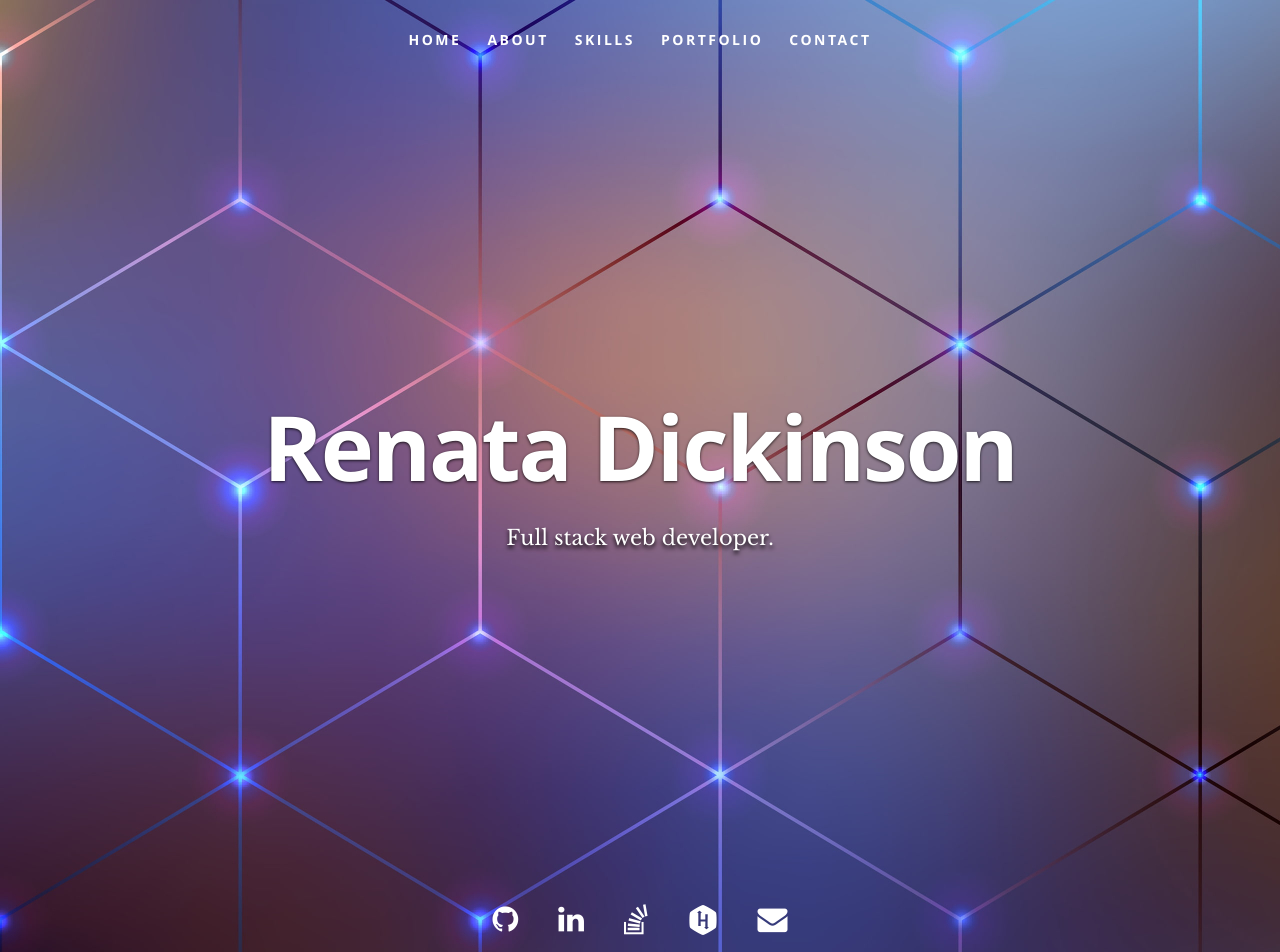
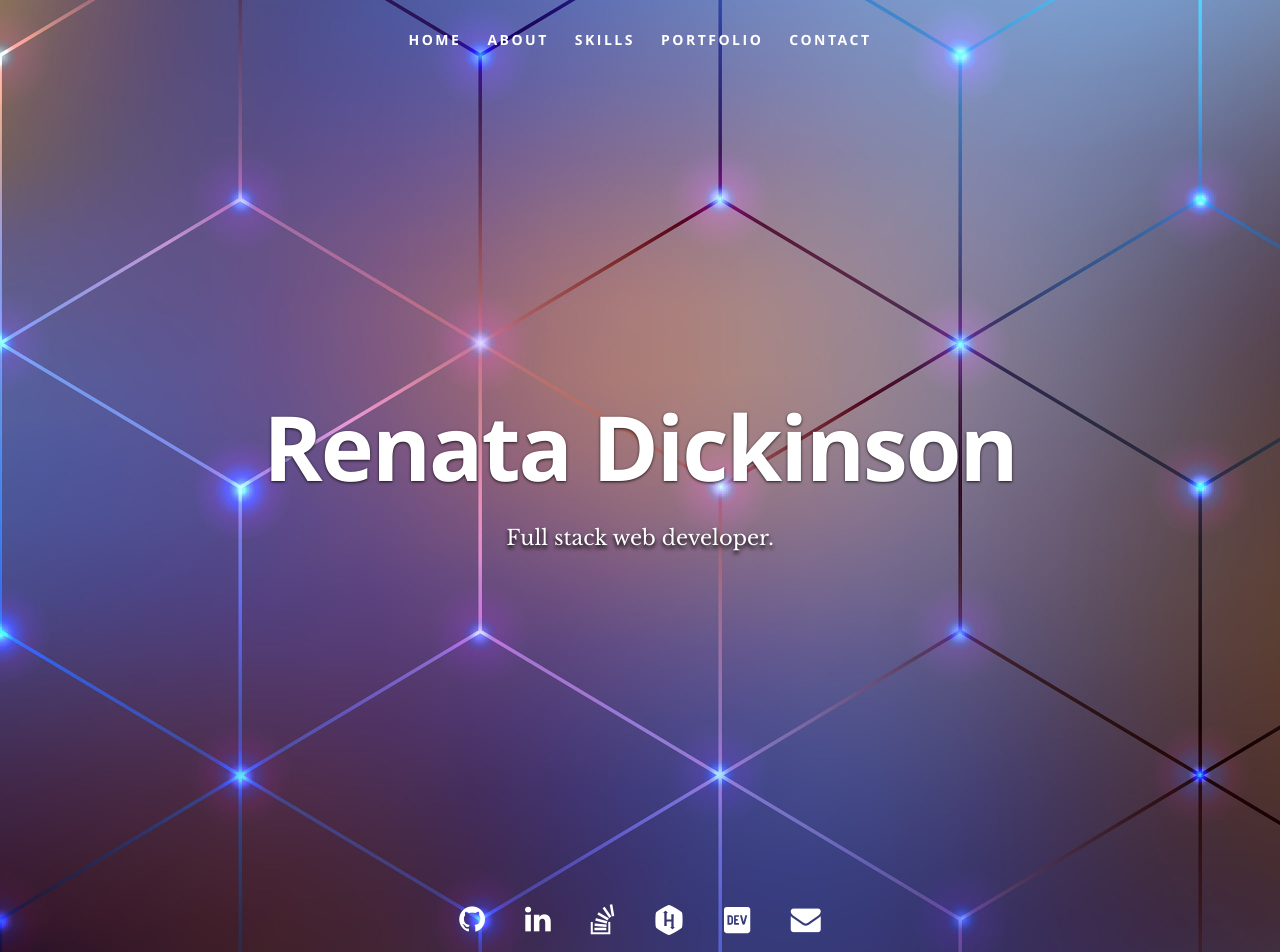
Before and after one commit to Seraphyne/react-portfolio-2.0, a React (Create React App) app: page / in a window 1280 px wide. Shown: the top 952 px of the page. Built offline with nearby package versions, Linux system fonts and the light colour scheme.

Commit message:
changes on footer and skills

```diff
--- a/src/Components/Footer/Footer.js
+++ b/src/Components/Footer/Footer.js
@@ -1,6 +1,7 @@
 import React from 'react';
 import { FontAwesomeIcon } from '@fortawesome/react-fontawesome';
 import { faHackerrank } from '@fortawesome/free-brands-svg-icons';
+import {faDev} from '@fortawesome/free-brands-svg-icons';
 import './Footer.css';
 
 export default function Footer(props) {
@@ -12,6 +13,7 @@ export default function Footer(props) {
           <li><a href="https://www.linkedin.com/in/renatafd/?locale=en_US" rel="noopener noreferrer" target="_blank"><i className="fa fa-linkedin" /></a></li>
           <li><a href="https://stackoverflow.com/users/14376189/renata-dickinson" rel="noopener noreferrer" target="_blank"><i className="fa fa-stack-overflow" /></a></li>
           <li><a href="https://www.hackerrank.com/renata_dickinson" rel="noopener noreferrer" target="_blank"><FontAwesomeIcon icon={faHackerrank} /></a></li>
+          <li><a href="https://devpost.com/seraphyne" rel="noopener noreferrer" target="_blank"><FontAwesomeIcon icon={faDev} /></a></li>
           <li><a href="mailto: renata.f.dickinson@gmail.com?subject=I saw your Portfolio." rel="noopener noreferrer" target="_blank"><i className="fa fa-envelope" /></a></li>
         </ul>
       </div>
--- a/src/Components/Skills/Skills.js
+++ b/src/Components/Skills/Skills.js
@@ -24,6 +24,7 @@ export default function Skills() {
                      <li>Node</li>
                      <li>Express</li>
                      <li>JWT</li>
+                     <li>Ruby on Rails</li>
                      <li>Mocha & Chai</li>
                      <li>Nodemon</li>
                      <li>Supertest</li>
```
